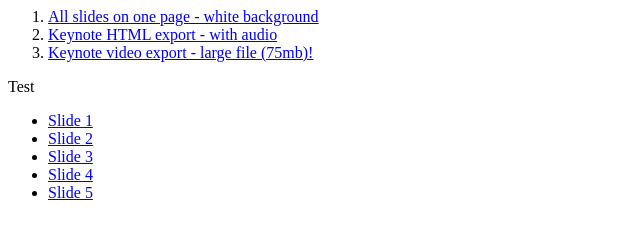
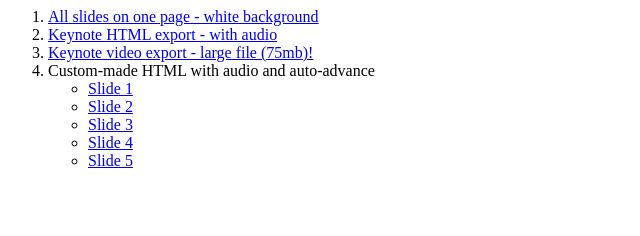
Before and after one commit to rkudeshi/eo-training, a plain HTML site: page index.html in a window 1280 px wide. Shown: the whole page, without its empty margins (0-640 px from the left). Drawn offline with Linux system fonts and the light colour scheme.

Commit message:
Update index.html

```diff
--- a/index.html
+++ b/index.html
@@ -10,15 +10,13 @@
 	<li>
 		<a href="2020-06 New EO slides (v4.3 - trimmed).m4v">Keynote video export - large file (75mb)!</a>
 	</li>
-
+	<li>Custom-made HTML with audio and auto-advance
+		<ul>
+			<li><a href="pages/slide1.html">Slide 1</a></li>
+			<li><a href="pages/slide2.html">Slide 2</a></li>
+			<li><a href="pages/slide3.html">Slide 3</a></li>
+			<li><a href="pages/slide4.html">Slide 4</a></li>
+			<li><a href="pages/slide5.html">Slide 5</a></li>
+		</ul>
+	</li>
 </ol>
-
-
-<p>Test</p>
-
-<ul>
-	<li><a href="pages/slide1.html">Slide 1</a></li>
-	<li><a href="pages/slide2.html">Slide 2</a></li>
-	<li><a href="pages/slide3.html">Slide 3</a></li>
-	<li><a href="pages/slide4.html">Slide 4</a></li>
-	<li><a href="pages/slide5.html">Slide 5</a></li>
```
